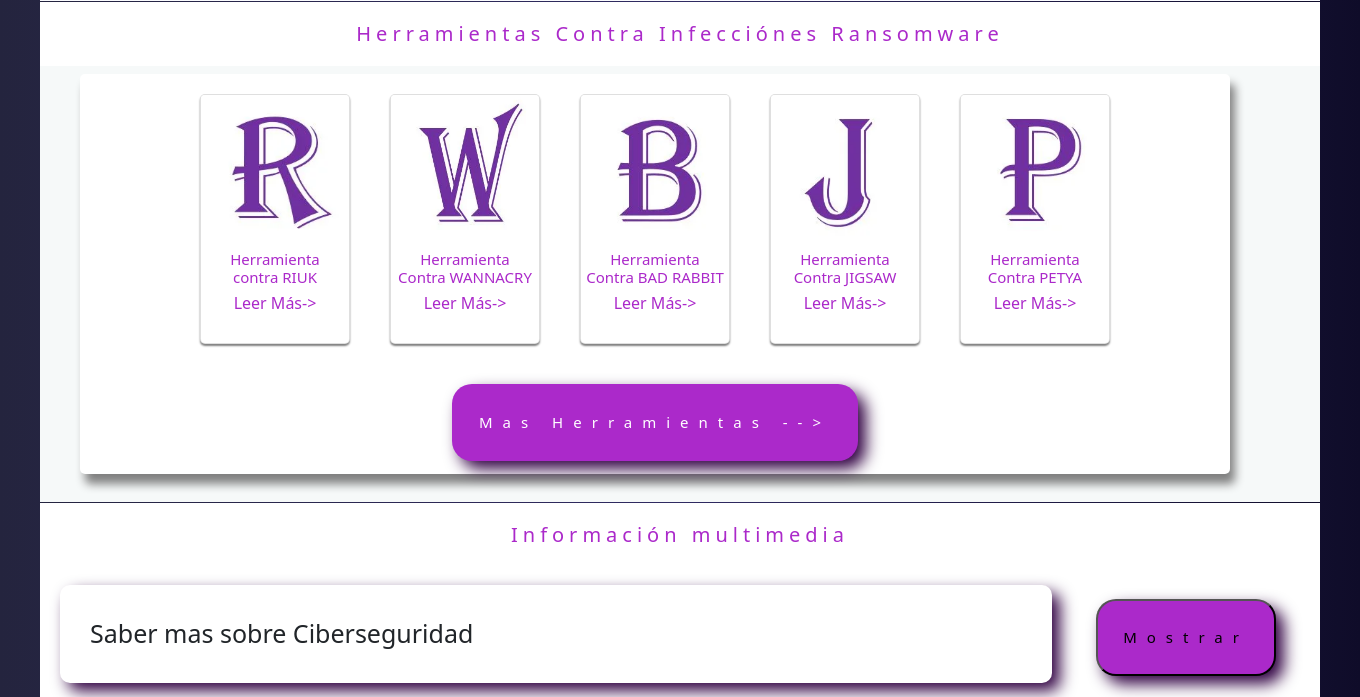
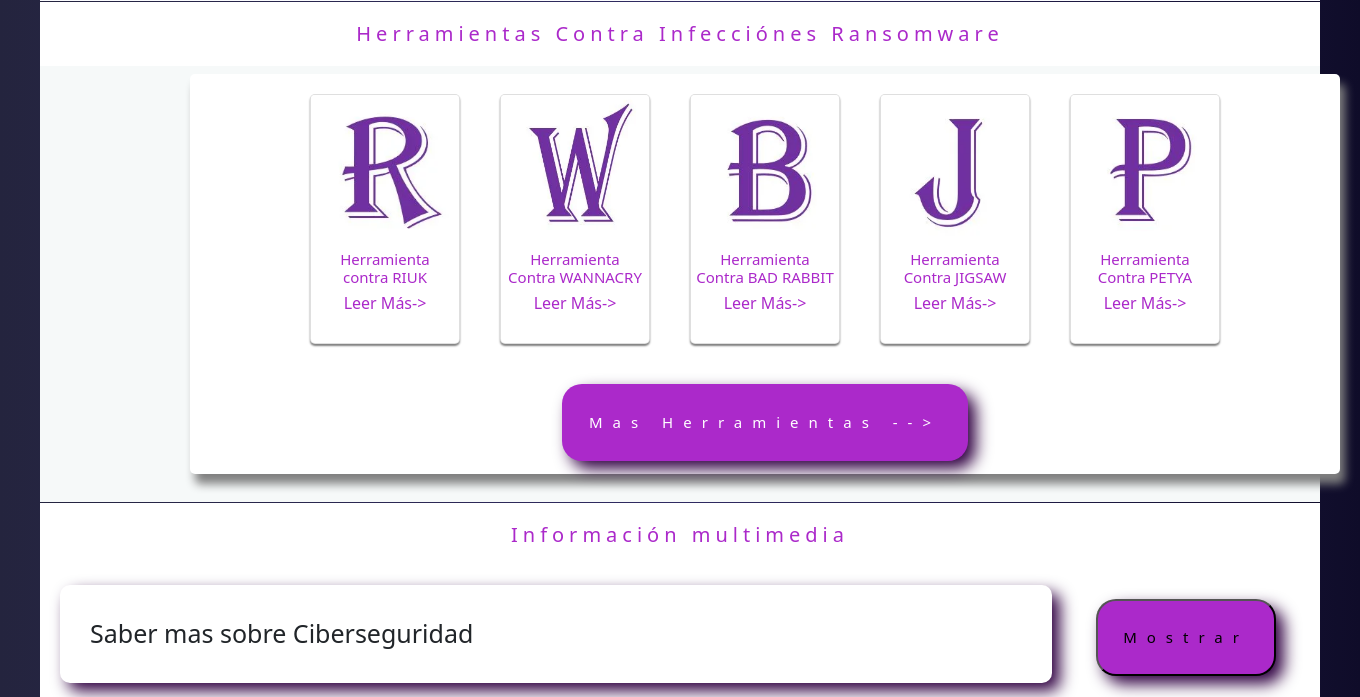
Before and after one commit to davld-R/proyectoMT, a Django app: template proyecto5/azul/templates/azul/feed.html in a window 1360 px wide. Shown: the part 1684-2381 px from the top of the page. Run offline with Django 3.2, Linux system fonts and the light colour scheme; the template is opened without the code that fills it, so the values that code supplies are empty.

Commit message:
commit arreglo feed y step1

```diff
--- a/proyecto5/azul/static/css/style1.css
+++ b/proyecto5/azul/static/css/style1.css
@@ -295,7 +295,7 @@
 .containerH {
   border-radius: 5px;
   background-color: white;
-  margin: 0 40px;
+  margin: 0 150px;
   width: 100%;
   max-width: 1150px;
   height: 400px;
@@ -583,7 +583,7 @@ footer p {
 #video__pasos {
   background-color: black;
   width: 760px;
-  height: 686px;
+  height: 690px;
   border-radius: 20px;
 }
 
```
